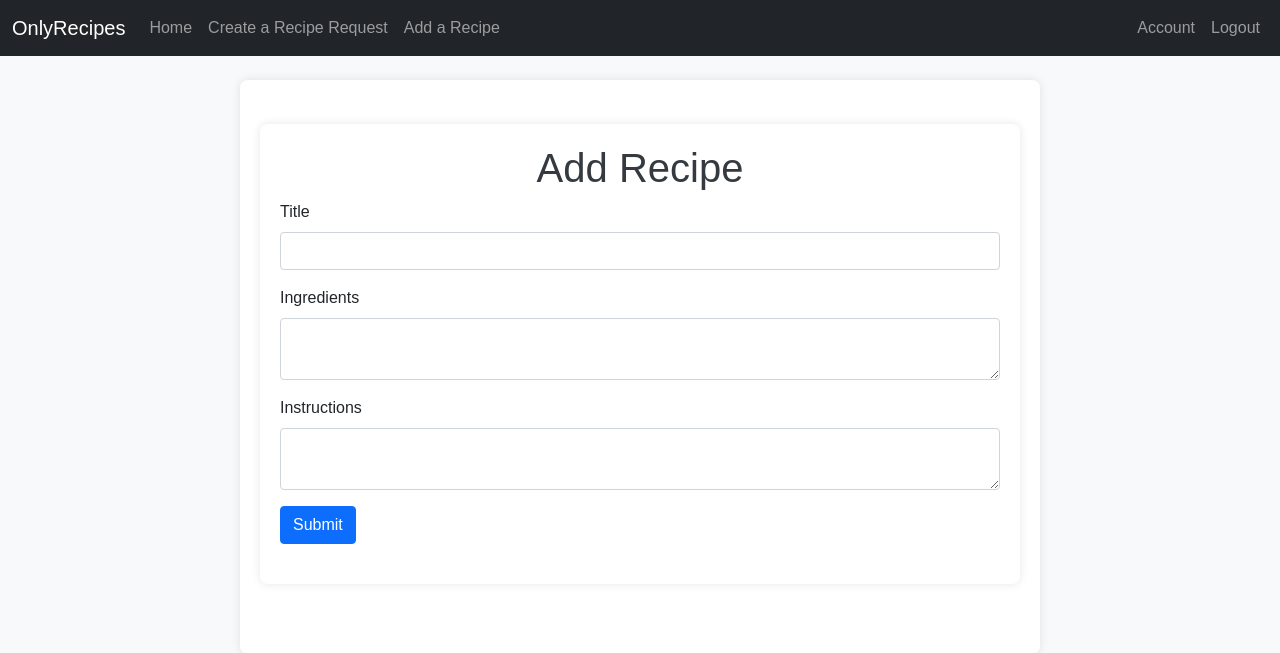
After one commit to swimmingdiscount/OnlyRecipes, a Flask app: page /add_recipe in a window 1280 px wide. The commit adds this page. Shown: the top 653 px of the page. Run offline with Flask 3, Linux system fonts and the light colour scheme; a user stored in the database is signed in.

Commit message:
WORKING ADDING RECIPE

```diff
--- a/app/__init__.py
+++ b/app/__init__.py
@@ -1,17 +1,16 @@
 from flask import Flask
 from .extensions import db, login_manager
-
 
 def create_app():
     app = Flask(__name__)
     app.config['SECRET_KEY'] = 'your_secret_key'
     app.config['SQLALCHEMY_DATABASE_URI'] = 'sqlite:///site.db'
+    app.config['SQLALCHEMY_TRACK_MODIFICATIONS'] = False
 
     db.init_app(app)
     login_manager.init_app(app)
 
     from app import models
-
 
     with app.app_context():
         db.create_all()
@@ -19,5 +18,4 @@ def create_app():
     from .routes import bp as routes_bp
     app.register_blueprint(routes_bp)
 
-
     return app
--- a/app/forms.py
+++ b/app/forms.py
@@ -68,7 +68,6 @@ class UpdateAccountForm(FlaskForm):
             raise ValidationError('Current password is incorrect.')
 
 class RecipeForm(FlaskForm):
-    title = StringField('Recipe Title', validators=[DataRequired()])
+    title = StringField('Title', validators=[DataRequired()])
+    ingredients = TextAreaField('Ingredients', validators=[DataRequired()])
     instructions = TextAreaField('Instructions', validators=[DataRequired()])
-    ingredients = StringField('Ingredients (comma-separated)', validators=[DataRequired()])
-    request_id = IntegerField('Recipe Request ID (optional)', validators=[Optional()])
--- a/app/routes.py
+++ b/app/routes.py
@@ -1,8 +1,9 @@
 from flask import Blueprint, render_template, url_for, flash, redirect, request, jsonify, render_template_string
 from flask_login import login_user, logout_user, current_user, login_required
 from app import db
-from app.models import User, RecipeRequest, RecipeReply, recipe_ingredients, Ingredient
-from app.forms import LoginForm, RegistrationForm, RecipeRequestForm, RecipeReplyForm, UpdateAccountForm
+from app.models import User, RecipeRequest, RecipeReply, recipe_ingredients, Ingredient, Recipe
+from app.forms import LoginForm, RegistrationForm, RecipeRequestForm, RecipeReplyForm, UpdateAccountForm, RecipeForm
+from datetime import datetime
 
 bp = Blueprint('main', __name__)  # 'main' is the name of your blueprint
 
@@ -232,9 +233,27 @@ def search():
     else:
         return render_template('search_results.html', requests=matching_requests, search_query=search_query, meal_type=meal_type)
 
-# Additional route to view recipe requests (not originally provided)
 @bp.route('/view_request/<int:id>')
 @login_required
 def view_request(id):
     recipe_request = RecipeRequest.query.get_or_404(id)
     return render_template('view_request.html', recipe_request=recipe_request)
+
+@bp.route('/add_recipe', methods=['GET', 'POST'])
+@login_required
+def add_recipe():
+    form = RecipeForm()
+    if form.validate_on_submit():
+        new_recipe = Recipe(
+            title=form.title.data,
+            ingredients=form.ingredients.data,
+            instructions=form.instructions.data,
+            created_at=datetime.utcnow(),  # Automatically set the created_at time
+            user_id=current_user.id
+        )
+        db.session.add(new_recipe)
+        db.session.commit()
+        flash('Recipe added successfully!', 'success')
+        return redirect(url_for('main.home'))  # Redirect to the main page or any other page
+
+    return render_template('add_recipe.html', form=form)
--- /dev/null
+++ b/app/templates/add_recipe.html
@@ -0,0 +1,24 @@
+<!-- add_recipe.html -->
+{% extends "base.html" %}
+
+{% block content %}
+<div class="container mt-4">
+    <h1>Add Recipe</h1>
+    <form method="POST" action="{{ url_for('main.add_recipe') }}">
+        {{ form.hidden_tag() }}
+        <div class="mb-3">
+            {{ form.title.label(class="form-label") }}
+            {{ form.title(class="form-control", required=true) }}
+        </div>
+        <div class="mb-3">
+            {{ form.ingredients.label(class="form-label") }}
+            {{ form.ingredients(class="form-control", required=true) }}
+        </div>
+        <div class="mb-3">
+            {{ form.instructions.label(class="form-label") }}
+            {{ form.instructions(class="form-control", required=true) }}
+        </div>
+        <button type="submit" class="btn btn-primary">Submit</button>
+    </form>
+</div>
+{% endblock %}
--- a/app/templates/base.html
+++ b/app/templates/base.html
@@ -23,6 +23,9 @@
                     {% if current_user.is_authenticated %}
                     <li class="nav-item">
                         <a class="nav-link" href="{{ url_for('main.create_recipe_request') }}">Create a Recipe Request</a>
+                    </li>
+                    <li class="nav-item">
+                        <a class="nav-link" href="{{ url_for('main.add_recipe') }}">Add a Recipe</a>
                     </li>
                     {% endif %}
                 </ul>
--- a/requirements.txt
+++ b/requirements.txt
@@ -7,3 +7,4 @@ WTForms
 SQLAlchemy
 Jinja2
 email_validator
+uuid
```
Also changed, not shown: app/models.py (+4 -4 lines), instance/site.db.
